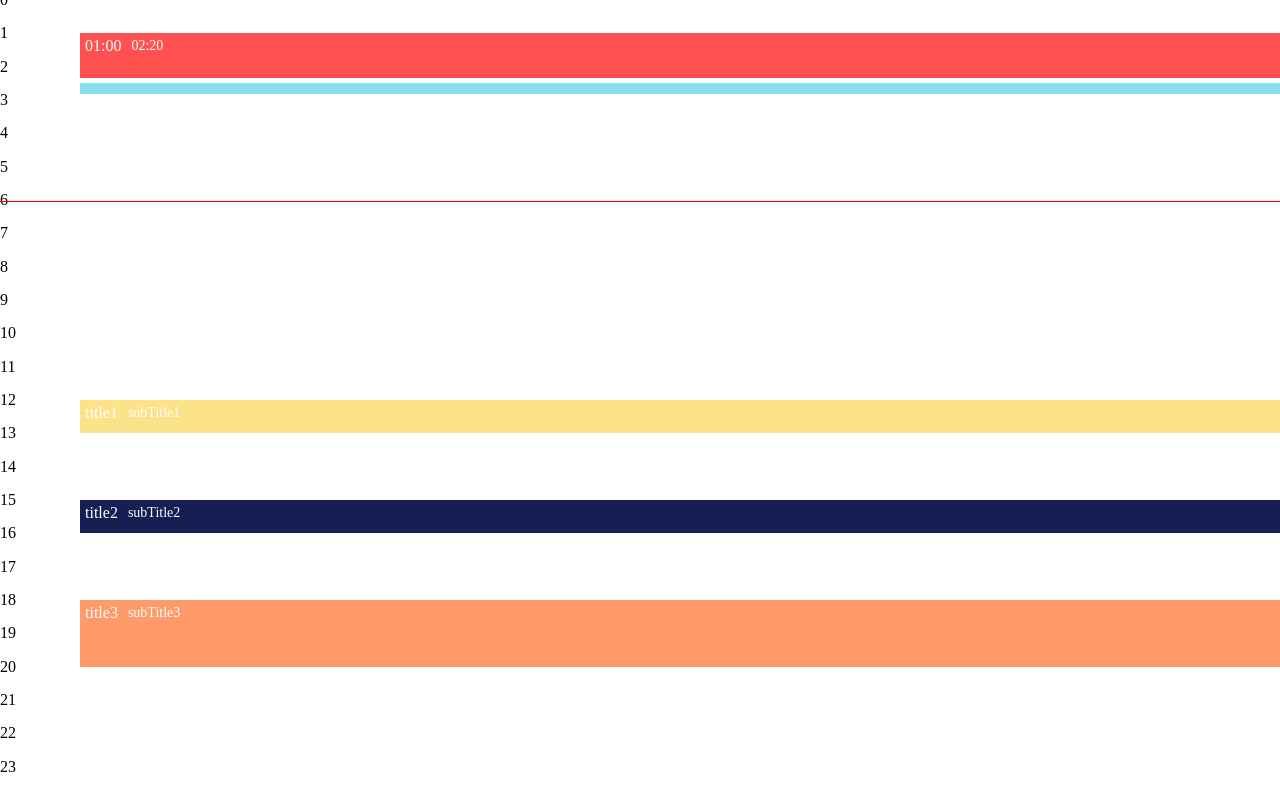
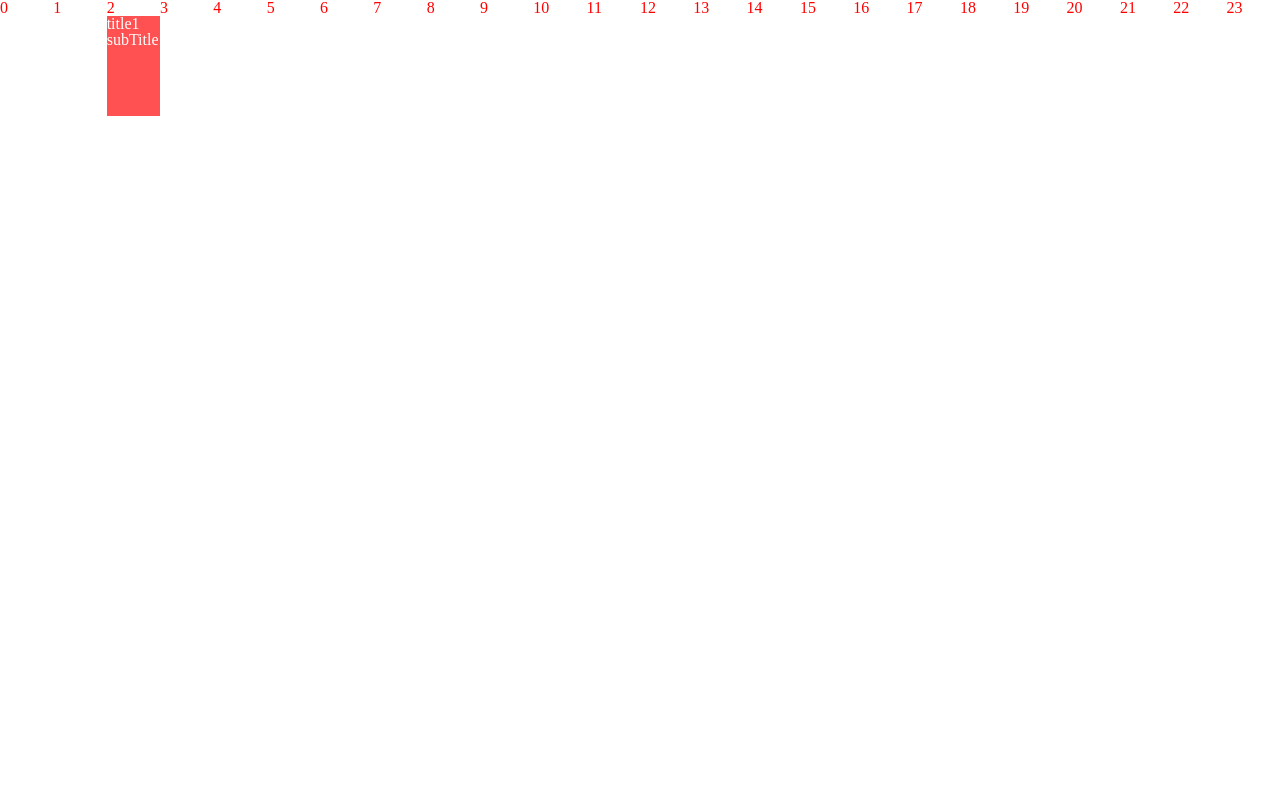
Before and after one commit to Kernel360/FE1_E2E_sumtime, a Next.js app: page /timetable in a window 1280 px wide. Built offline with nearby package versions, Linux system fonts and the light colour scheme.

Commit message:
feat: undo

```diff
--- /dev/null
+++ b/src/app/timetable/components/RowTypeTimeTable/RowSlot.tsx
@@ -0,0 +1,41 @@
+import TimeSlot from './RowTimeSlot';
+import RowTaskSlot from './RowTaskSlot';
+import { Task } from '../Timetable.type';
+import styled from './RowTypeTimeTable.module.scss';
+
+interface SlotProps {
+  headerDate: Date;
+  width: string;
+  slotTime: number;
+  taskItemList: Task[];
+  shouldDisplayTaskContentList: boolean[];
+  timeSlotStyle: React.CSSProperties;
+  taskSlotStyle: React.CSSProperties;
+}
+
+function RowSlot({
+  headerDate,
+  slotTime,
+  taskItemList,
+  width,
+  shouldDisplayTaskContentList = [],
+  timeSlotStyle,
+  taskSlotStyle,
+}: SlotProps) {
+  console.log('Row Slot in ', taskItemList, headerDate);
+
+  return (
+    <div className={styled.slot} style={{ width }}>
+      <TimeSlot headerDate={headerDate} timeSlotStyle={timeSlotStyle} />
+      <RowTaskSlot
+        headerDate={headerDate}
+        slotTime={slotTime}
+        taskItemList={taskItemList}
+        shouldDisplayTaskContentList={shouldDisplayTaskContentList}
+        taskSlotStyle={taskSlotStyle}
+      />
+    </div>
+  );
+}
+
+export default RowSlot;
--- /dev/null
+++ b/src/app/timetable/components/RowTypeTimeTable/RowTaskSlot.tsx
@@ -0,0 +1,68 @@
+import { add } from 'date-fns';
+import { Task } from '../Timetable.type';
+import styled from './RowTypeTimeTable.module.scss';
+import { calculateTaskOffsetAndHeightPercent, getColor } from '../../utils';
+
+interface TaskSlotProps {
+  headerDate: Date;
+  slotTime: number;
+  taskItemList: Task[];
+  shouldDisplayTaskContentList: boolean[];
+  taskSlotStyle: React.CSSProperties;
+}
+function RowTaskSlot({ headerDate, slotTime, taskItemList, shouldDisplayTaskContentList, taskSlotStyle = {} }: TaskSlotProps) {
+  console.log(taskItemList);
+
+  if (taskItemList.length === 0) {
+    console.log('length === 0');
+    return <div className={styled.taskSlotLayout} />;
+  }
+
+  // console.log('taskItemList in:');
+  // console.log(headerDate);
+  // console.log(taskItemList);
+
+  const slotStartTime = headerDate;
+  const slotEndTime = add(headerDate, { minutes: slotTime });
+
+  return (
+    <div className={styled.taskSlotLayout} style={taskSlotStyle}>
+      {taskItemList.map((taskItem, index) => {
+        const { startTime, endTime, taskColor, title, subTitle, id } = taskItem;
+        const { offsetPercent, heightPercent } = calculateTaskOffsetAndHeightPercent(
+          slotStartTime,
+          slotEndTime,
+          startTime,
+          endTime,
+          slotTime,
+        );
+        const shouldDisplayTaskContent = shouldDisplayTaskContentList[index];
+        const key = `${startTime.toDateString()}${endTime.toDateString()}${title}${subTitle}`;
+        const slotColor = taskColor ?? getColor(id);
+
+        return (
+          <div key={key} className={styled.taskSlotLayout}>
+            <div
+              className={styled.taskSlotBackground}
+              style={{
+                top: '0',
+                left: `${offsetPercent}%`,
+                width: `${heightPercent}%`,
+                backgroundColor: `${slotColor}`,
+              }}
+            >
+              {shouldDisplayTaskContent && (
+                <div className={styled.taskSlotContent} style={{ left: `${offsetPercent}%` }}>
+                  <p className={styled.title}>{title}</p>
+                  <p className={styled.description}>{subTitle}</p>
+                </div>
+              )}
+            </div>
+          </div>
+        );
+      })}
+    </div>
+  );
+}
+
+export default RowTaskSlot;
--- /dev/null
+++ b/src/app/timetable/components/RowTypeTimeTable/RowTimeSlot.tsx
@@ -0,0 +1,19 @@
+import { getHourAndMinutesFormat } from '../../utils';
+import styled from './RowTypeTimeTable.module.scss';
+
+interface TimeSlotProps {
+  headerDate: Date;
+  timeSlotStyle: React.CSSProperties;
+}
+
+function TimeSlot({ headerDate, timeSlotStyle }: TimeSlotProps) {
+  const currentTime = getHourAndMinutesFormat(headerDate);
+
+  return (
+    <div className={`${styled.timeSlotLayout} ${styled.title}`} style={timeSlotStyle}>
+      <p className={styled.headerDate}>{currentTime}</p>
+    </div>
+  );
+}
+
+export default TimeSlot;
--- /dev/null
+++ b/src/app/timetable/components/RowTypeTimeTable/RowTypeTimeTable.module.scss
@@ -0,0 +1,39 @@
+.container {
+  display: flex;
+  flex-direction: row;
+  position: relative;
+  overflow-x: auto;
+  overflow-y: hidden;
+  height: 100%;
+}
+
+.slot {
+  display: flex;
+  line-height: 1;
+  font-size: 1em;
+  flex-direction: column;
+}
+
+.timeSlotLayout {
+  position: relative;
+  width: 100%;
+  height: 100%;
+  margin: 0;
+}
+
+.taskSlotLayout {
+  box-sizing: border-box;
+  position: relative;
+  flex: 1 1 90%;
+  min-height: 100px;
+  height: 100%;
+  width: 100%;
+  line-height: 1;
+}
+
+.taskSlotBackground {
+  position: absolute;
+  height: 100px;
+  z-index: 0;
+  container: taskSlot / size;
+}
--- /dev/null
+++ b/src/app/timetable/components/RowTypeTimeTable/index.tsx
@@ -0,0 +1,74 @@
+import RowSlot from './RowSlot';
+import { Task } from '../Timetable.type';
+import styled from './RowTypeTimeTable.module.scss';
+import { hasKey, insertKey } from '../../utils';
+
+interface RowTypeTimeTableProps {
+  timeSlots: Date[];
+  width: string;
+  slotWidth: string;
+  taskList: Task[];
+  slotTime: number;
+  timeSlotStyle: React.CSSProperties;
+  taskSlotStyle?: React.CSSProperties;
+}
+
+const taskListFilter = (taskListInput: Task[], checkHour: number, slotTimeInput: number) =>
+  taskListInput.filter((task: Task) => {
+    const taskStartHour = task.startTime.getHours();
+    const taskEndHour = task.endTime.getHours();
+    const taskEndMinute = task.endTime.getMinutes();
+
+    return (
+      taskStartHour <= checkHour &&
+      taskEndHour >= checkHour &&
+      !(taskEndHour === checkHour && taskEndMinute === slotTimeInput % 60)
+    );
+  });
+
+function RowTypeTimeTable({
+  timeSlots,
+  width,
+  slotWidth,
+  timeSlotStyle,
+  taskList,
+  slotTime,
+  taskSlotStyle = {},
+}: RowTypeTimeTableProps) {
+  // console.log('timeSlots');
+  // console.log(timeSlots);
+  // console.log(`width: ${width} slotWidth: ${slotWidth} slotTime=${slotTime}`);
+  const uniqueTaskIdMap = new Map();
+
+  return (
+    <div className={styled.container}>
+      {timeSlots.map((time, index) => {
+        const key = `${time.toDateString()}${index}`;
+        const taskItemList = taskListFilter(taskList, time.getHours(), slotTime);
+        const shouldDisplayTaskContentList: boolean[] = taskItemList.map((taskItem) => {
+          const shouldDisplayTaskContent = !!(taskItem?.id && !hasKey(uniqueTaskIdMap, taskItem.id));
+          insertKey(uniqueTaskIdMap, taskItem?.id, taskItem?.id);
+          return shouldDisplayTaskContent;
+        });
+
+        console.log(`index: ${index}`);
+        console.log(taskItemList);
+
+        return (
+          <RowSlot
+            key={key}
+            headerDate={time}
+            width={slotWidth}
+            timeSlotStyle={timeSlotStyle}
+            shouldDisplayTaskContentList={shouldDisplayTaskContentList}
+            slotTime={slotTime}
+            taskItemList={taskItemList}
+            taskSlotStyle={taskSlotStyle}
+          />
+        );
+      })}
+    </div>
+  );
+}
+
+export default RowTypeTimeTable;
--- a/src/app/timetable/components/Timetable.tsx
+++ b/src/app/timetable/components/Timetable.tsx
@@ -6,6 +6,7 @@ import { parseHeight, distributeHeight, hasKey, insertKey, checkTimeOverlapFromT
 import styled from './Timetable.module.scss';
 import Slot from './Slot';
 import CurrentTimeLine from './CurrentTimeLine';
+import RowTypeTimeTable from './RowTypeTimeTable';
 import { Task } from './Timetable.type';
 
 interface TimetableProps {
@@ -46,8 +47,6 @@ function Timetable({
   timeSlotStyle = { color: 'black' },
   taskSlotStyle = { color: 'white' },
 }: TimetableProps) {
-  console.log(timetableType);
-
   const hasOverlapFromTaskList = useCallback(
     (currentTaskList: Task[]) => checkTimeOverlapFromTaskList(currentTaskList),
     [taskList],
@@ -68,6 +67,20 @@ function Timetable({
   const slotHeight = distributeHeight(value, timeSlots.length, format);
   const uniqueTaskIdMap = new Map();
 
+  if (timetableType === 'ROW') {
+    return (
+      <RowTypeTimeTable
+        timeSlots={timeSlots}
+        width={height}
+        slotWidth={slotHeight}
+        taskList={taskList}
+        timeSlotStyle={timeSlotStyle}
+        slotTime={slotTime}
+        taskSlotStyle={taskSlotStyle}
+      />
+    );
+  }
+
   return (
     <div>
       <div className={styled.container} style={{ ...timeTableStyle, height }}>
@@ -80,6 +93,9 @@ function Timetable({
             insertKey(uniqueTaskIdMap, taskItem?.id, taskItem?.id);
             return shouldDisplayTaskContent;
           });
+
+          console.log(`index: ${index}`);
+          console.log(taskItemList);
 
           return (
             <Slot
--- a/src/app/timetable/mocks/timetableMockData.ts
+++ b/src/app/timetable/mocks/timetableMockData.ts
@@ -11,41 +11,41 @@ const taskList = [
     title: 'title1',
     subTitle: 'subTitle1',
     slotColor: 'red',
-    startTime: getDateFromTime(12, 0, 0),
-    endTime: getDateFromTime(13, 0, 0),
+    startTime: getDateFromTime(2, 0, 0),
+    endTime: getDateFromTime(3, 0, 0),
   },
-  {
-    id: 2,
-    title: 'title2',
-    subTitle: 'subTitle2',
-    slotColor: 'blue',
-    startTime: getDateFromTime(15, 0, 0),
-    endTime: getDateFromTime(16, 0, 0),
-  },
-  {
-    id: 3,
-    title: 'title3',
-    subTitle: 'subTitle3',
-    slotColor: 'purple',
-    startTime: getDateFromTime(18, 0, 0),
-    endTime: getDateFromTime(20, 0, 0),
-  },
-  {
-    id: 5,
-    title: '02:30',
-    subTitle: '02:50',
-    slotColor: 'green',
-    startTime: getDateFromTime(2, 30, 0),
-    endTime: getDateFromTime(2, 50, 0),
-  },
-  {
-    id: 4,
-    title: '01:00',
-    subTitle: '02:20',
-    slotColor: 'brown',
-    startTime: getDateFromTime(1, 0, 0),
-    endTime: getDateFromTime(2, 20, 0),
-  },
+  // {
+  //   id: 2,
+  //   title: 'title2',
+  //   subTitle: 'subTitle2',
+  //   slotColor: 'blue',
+  //   startTime: getDateFromTime(15, 0, 0),
+  //   endTime: getDateFromTime(16, 0, 0),
+  // },
+  // {
+  //   id: 3,
+  //   title: 'title3',
+  //   subTitle: 'subTitle3',
+  //   slotColor: 'purple',
+  //   startTime: getDateFromTime(18, 0, 0),
+  //   endTime: getDateFromTime(20, 0, 0),
+  // },
+  // {
+  //   id: 5,
+  //   title: '02:30',
+  //   subTitle: '02:50',
+  //   slotColor: 'green',
+  //   startTime: getDateFromTime(2, 30, 0),
+  //   endTime: getDateFromTime(2, 50, 0),
+  // },
+  // {
+  //   id: 4,
+  //   title: '01:00',
+  //   subTitle: '02:20',
+  //   slotColor: 'brown',
+  //   startTime: getDateFromTime(1, 0, 0),
+  //   endTime: getDateFromTime(2, 20, 0),
+  // },
 ];
 
 const duplicatedTimeTaskList = [
--- a/src/app/timetable/page.tsx
+++ b/src/app/timetable/page.tsx
@@ -8,11 +8,17 @@ export default function TimetablePage() {
     <Timetable
       startTime={startTime}
       endTime={endTime}
-      slotTime={slotTime}
+      slotTime={60}
       taskList={taskList}
-      height="800px"
+      height="2000px"
+      timetableType="ROW"
+      // timetableType="COLUMN"
       displayCurrentTime
-      timetableType="COLUMN"
+      timeTableStyle={{ backgroundColor: 'black' }}
+      timeSlotStyle={{ color: 'red' }}
+      taskSlotStyle={{ color: 'white' }}
     />
   );
 }
+
+// slotTime
--- a/src/app/timetable/utils/index.ts
+++ b/src/app/timetable/utils/index.ts
@@ -51,7 +51,7 @@ const isTimeOverlap = (startTime1: Date, endTime1: Date, startTime2: Date, endTi
 };
 
 const getDateFromTime = (hours: number, minutes: number, second: number) => {
-  const yearMonthDay = '2024-08-01';
+  const yearMonthDay = '2024-08-05';
 
   const hourFormat = hours < 10 ? `0${hours}` : hours;
   const minutesFormat = minutes < 10 ? `0${minutes}` : minutes;
```
